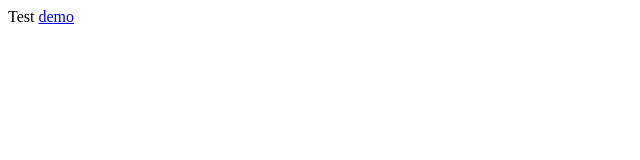
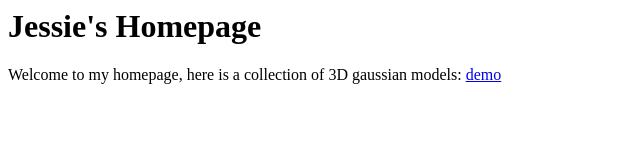
Before and after one commit to Jessie-Lai/jessie-lai.github.io, a plain HTML site: page index.html in a window 1280 px wide. Shown: the whole page, without its empty margins (0-640 px from the left). Drawn offline with Linux system fonts and the light colour scheme.

Commit message:
update homepage

```diff
--- a/index.html
+++ b/index.html
@@ -1,10 +1,12 @@
 <html>
 <head>
-<title>Test</title>
+<title>Jessie's Homepage</title>
 <script src="coi-serviceworker.min.js"></script>
 </head>
 <body>
-	Test
-	<a href="/demo">demo</a>
+	<h1>Jessie's Homepage</h1>
+	<p>
+	Welcome to my homepage, here is a collection of 3D gaussian models: <a href="/demo">demo</a>
+	</p>
 </body>
 </html>
```
